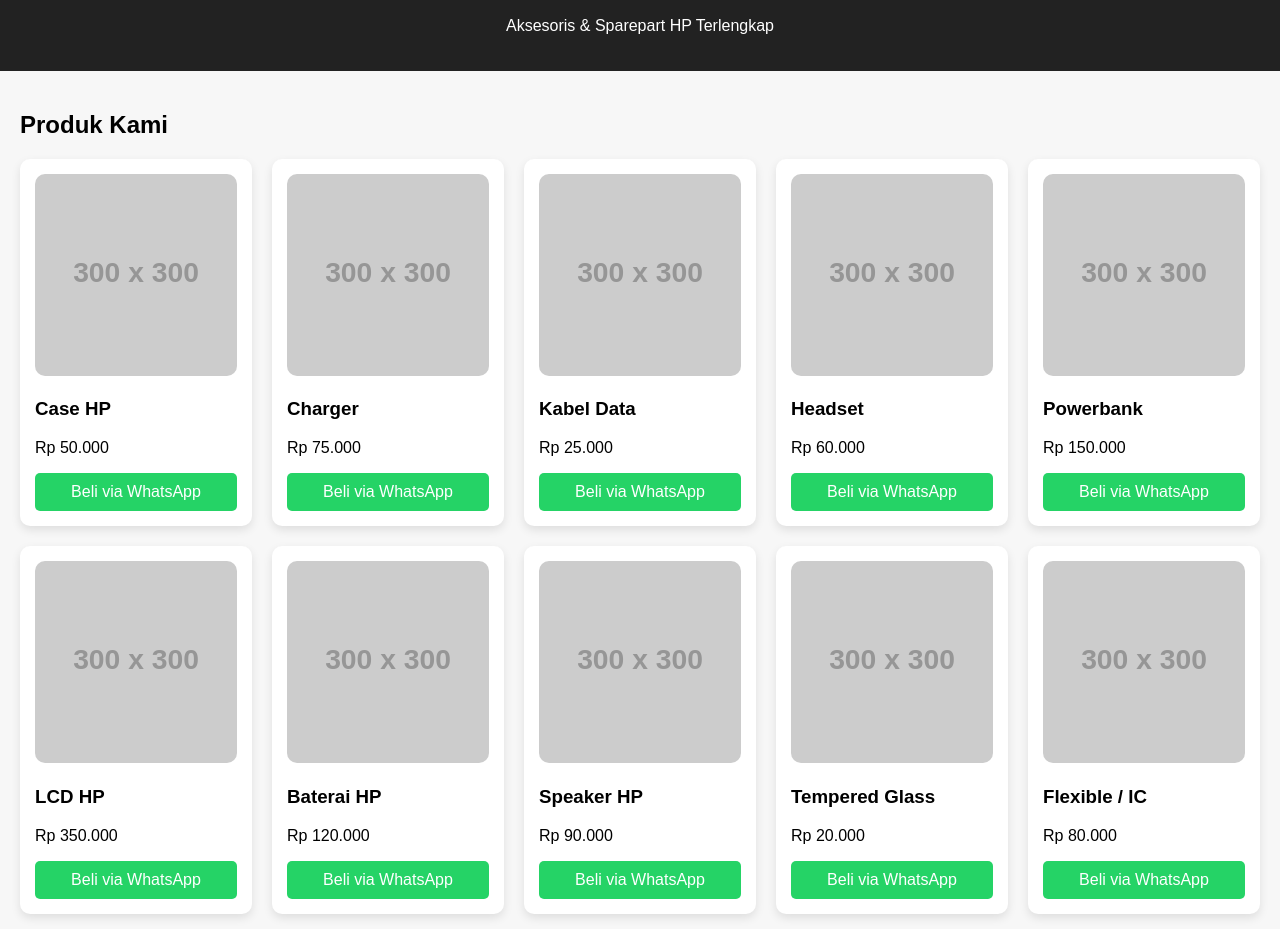
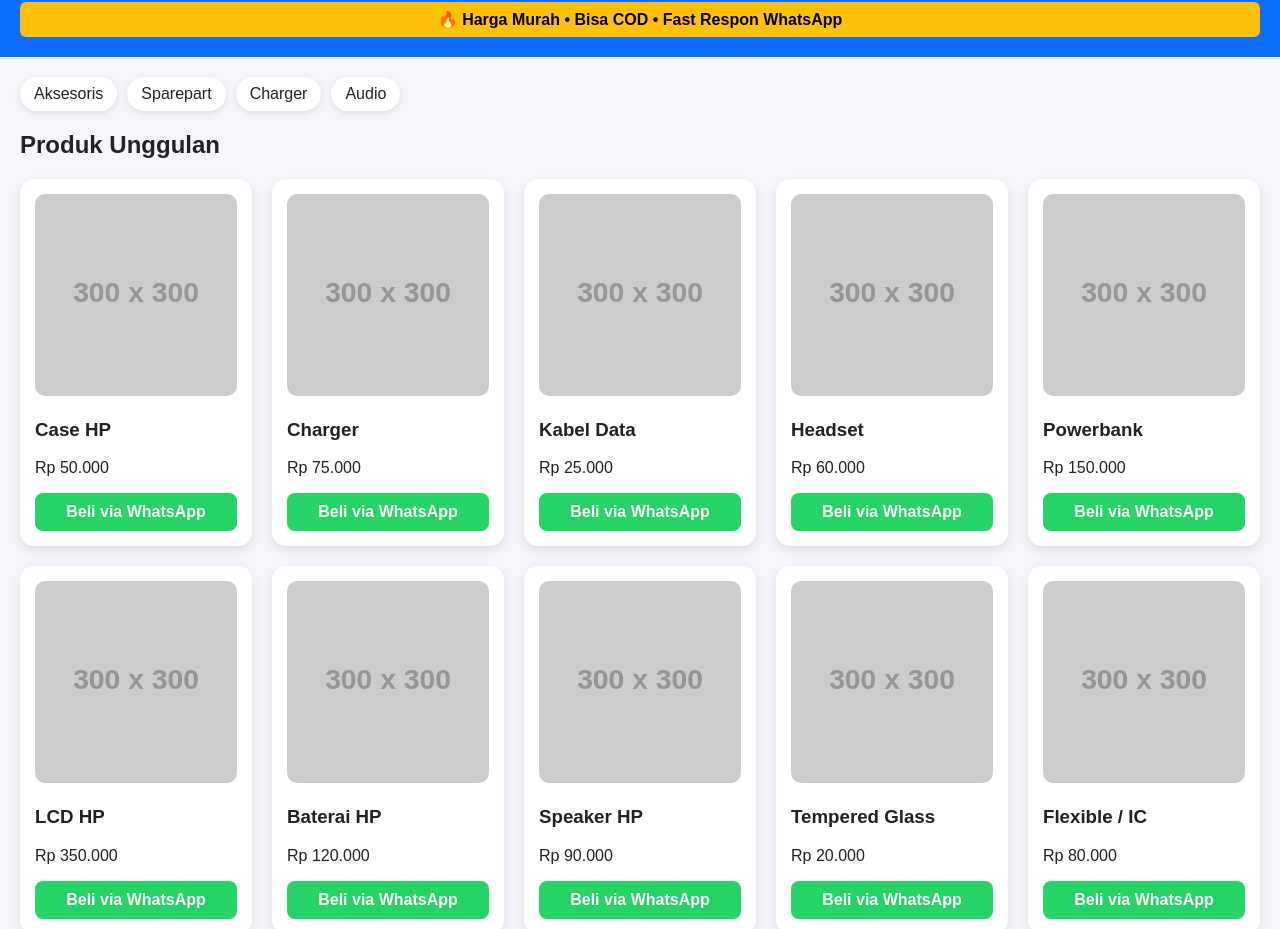
Before and after one commit to edisonsimamora7-cmd/NITACELL, a plain HTML site: page index.html in a window 1280 px wide. Shown: the part 83-1012 px from the top of the page. Drawn offline with Linux system fonts and the light colour scheme; placeholder pictures from the web are drawn by us.

Commit message:
Update index.html

```diff
--- a/index.html
+++ b/index.html
@@ -3,106 +3,79 @@
 <head>
   <meta charset="UTF-8" />
   <meta name="viewport" content="width=device-width, initial-scale=1.0" />
-  <title>Toko Online</title>
+  <title>NITA CELL | Aksesoris & Sparepart HP</title>
   <style>
-    body {font-family: Arial, sans-serif; margin:0; background:#f7f7f7;}
-    header {background:#222; color:#fff; padding:20px; text-align:center;}
-    .container {padding:20px;}
-    .products {display:grid; grid-template-columns:repeat(auto-fit,minmax(200px,1fr)); gap:20px;}
-    .card {background:#fff; border-radius:10px; padding:15px; box-shadow:0 4px 10px rgba(0,0,0,.1);}
-    .card img {width:100%; border-radius:10px;}
-    .btn {display:block; margin-top:10px; background:#25D366; color:#fff; text-align:center; padding:10px; border-radius:5px; text-decoration:none;}
-    footer {background:#222; color:#fff; text-align:center; padding:15px; margin-top:30px;}
+    :root{
+      --bg:#f4f6fb; --card:#fff; --text:#222; --primary:#0d6efd; --wa:#25D366;
+    }
+    body.dark{
+      --bg:#121212; --card:#1e1e1e; --text:#f1f1f1;
+    }
+    body{margin:0;font-family:Arial,Helvetica,sans-serif;background:var(--bg);color:var(--text);transition:.3s}
+    header{background:var(--primary);color:#fff;padding:20px}
+    header .top{display:flex;align-items:center;justify-content:space-between;gap:15px;flex-wrap:wrap}
+    .brand{display:flex;align-items:center;gap:12px}
+    .logo{width:50px;height:50px;border-radius:50%;background:#fff;color:var(--primary);display:flex;align-items:center;justify-content:center;font-weight:bold}
+    .toggle{cursor:pointer;background:#fff;color:#000;padding:6px 10px;border-radius:6px;font-size:14px}
+    .promo{margin-top:10px;background:#ffc107;color:#000;padding:8px;border-radius:6px;font-weight:bold;text-align:center}
+    .container{padding:20px}
+    .categories{display:flex;gap:10px;flex-wrap:wrap;margin-bottom:20px}
+    .cat{padding:8px 14px;border-radius:20px;background:var(--card);box-shadow:0 2px 6px rgba(0,0,0,.1)}
+    .products{display:grid;grid-template-columns:repeat(auto-fit,minmax(200px,1fr));gap:20px}
+    .card{background:var(--card);border-radius:14px;padding:15px;box-shadow:0 4px 10px rgba(0,0,0,.1)}
+    .card img{width:100%;border-radius:10px}
+    .btn{display:block;margin-top:10px;background:var(--wa);color:#fff;text-align:center;padding:10px;border-radius:8px;text-decoration:none;font-weight:bold}
+    footer{background:#000;color:#fff;text-align:center;padding:15px;margin-top:30px}
   </style>
 </head>
 <body>
 
 <header>
-  <h1>NITA CELL</h1>
-  <p>Aksesoris & Sparepart HP Terlengkap</p>
+  <div class="top">
+    <div class="brand">
+      <div class="logo">NC</div>
+      <div>
+        <h1 style="margin:0">NITA CELL</h1>
+        <small>Aksesoris & Sparepart HP</small>
+      </div>
+    </div>
+    <div class="toggle" onclick="toggleDark()">🌙 Dark Mode</div>
+  </div>
+  <div class="promo">🔥 Harga Murah • Bisa COD • Fast Respon WhatsApp</div>
 </header>
 
 <div class="container">
-  <h2>Produk Kami</h2>
+  <div class="categories">
+    <div class="cat">Aksesoris</div>
+    <div class="cat">Sparepart</div>
+    <div class="cat">Charger</div>
+    <div class="cat">Audio</div>
+  </div>
+
+  <h2>Produk Unggulan</h2>
   <div class="products">
 
-    <div class="card">
-      <img src="https://via.placeholder.com/300" alt="Case HP">
-      <h3>Case HP</h3>
-      <p>Rp 50.000</p>
-      <a class="btn" href="https://wa.me/6281265836561" target="_blank">Beli via WhatsApp</a>
-    </div>
-
-    <div class="card">
-      <img src="https://via.placeholder.com/300" alt="Charger">
-      <h3>Charger</h3>
-      <p>Rp 75.000</p>
-      <a class="btn" href="https://wa.me/6281265836561" target="_blank">Beli via WhatsApp</a>
-    </div>
-
-    <div class="card">
-      <img src="https://via.placeholder.com/300" alt="Kabel Data">
-      <h3>Kabel Data</h3>
-      <p>Rp 25.000</p>
-      <a class="btn" href="https://wa.me/6281265836561" target="_blank">Beli via WhatsApp</a>
-    </div>
-
-    <div class="card">
-      <img src="https://via.placeholder.com/300" alt="Headset">
-      <h3>Headset</h3>
-      <p>Rp 60.000</p>
-      <a class="btn" href="https://wa.me/6281265836561" target="_blank">Beli via WhatsApp</a>
-    </div>
-
-    <div class="card">
-      <img src="https://via.placeholder.com/300" alt="Powerbank">
-      <h3>Powerbank</h3>
-      <p>Rp 150.000</p>
-      <a class="btn" href="https://wa.me/6281265836561" target="_blank">Beli via WhatsApp</a>
-    </div>
-
-    <div class="card">
-      <img src="https://via.placeholder.com/300" alt="LCD HP">
-      <h3>LCD HP</h3>
-      <p>Rp 350.000</p>
-      <a class="btn" href="https://wa.me/6281265836561" target="_blank">Beli via WhatsApp</a>
-    </div>
-
-    <div class="card">
-      <img src="https://via.placeholder.com/300" alt="Baterai HP">
-      <h3>Baterai HP</h3>
-      <p>Rp 120.000</p>
-      <a class="btn" href="https://wa.me/6281265836561" target="_blank">Beli via WhatsApp</a>
-    </div>
-
-    <div class="card">
-      <img src="https://via.placeholder.com/300" alt="Speaker HP">
-      <h3>Speaker HP</h3>
-      <p>Rp 90.000</p>
-      <a class="btn" href="https://wa.me/6281265836561" target="_blank">Beli via WhatsApp</a>
-    </div>
-
-    <div class="card">
-      <img src="https://via.placeholder.com/300" alt="Tempered Glass">
-      <h3>Tempered Glass</h3>
-      <p>Rp 20.000</p>
-      <a class="btn" href="https://wa.me/6281265836561" target="_blank">Beli via WhatsApp</a>
-    </div>
-
-    <div class="card">
-      <img src="https://via.placeholder.com/300" alt="Flexible IC">
-      <h3>Flexible / IC</h3>
-      <p>Rp 80.000</p>
-      <a class="btn" href="https://wa.me/6281265836561" target="_blank">Beli via WhatsApp</a>
-    </div>
+    <div class="card"><img src="https://via.placeholder.com/300"><h3>Case HP</h3><p>Rp 50.000</p><a class="btn" href="https://wa.me/6281265836561" target="_blank">Beli via WhatsApp</a></div>
+    <div class="card"><img src="https://via.placeholder.com/300"><h3>Charger</h3><p>Rp 75.000</p><a class="btn" href="https://wa.me/6281265836561" target="_blank">Beli via WhatsApp</a></div>
+    <div class="card"><img src="https://via.placeholder.com/300"><h3>Kabel Data</h3><p>Rp 25.000</p><a class="btn" href="https://wa.me/6281265836561" target="_blank">Beli via WhatsApp</a></div>
+    <div class="card"><img src="https://via.placeholder.com/300"><h3>Headset</h3><p>Rp 60.000</p><a class="btn" href="https://wa.me/6281265836561" target="_blank">Beli via WhatsApp</a></div>
+    <div class="card"><img src="https://via.placeholder.com/300"><h3>Powerbank</h3><p>Rp 150.000</p><a class="btn" href="https://wa.me/6281265836561" target="_blank">Beli via WhatsApp</a></div>
+    <div class="card"><img src="https://via.placeholder.com/300"><h3>LCD HP</h3><p>Rp 350.000</p><a class="btn" href="https://wa.me/6281265836561" target="_blank">Beli via WhatsApp</a></div>
+    <div class="card"><img src="https://via.placeholder.com/300"><h3>Baterai HP</h3><p>Rp 120.000</p><a class="btn" href="https://wa.me/6281265836561" target="_blank">Beli via WhatsApp</a></div>
+    <div class="card"><img src="https://via.placeholder.com/300"><h3>Speaker HP</h3><p>Rp 90.000</p><a class="btn" href="https://wa.me/6281265836561" target="_blank">Beli via WhatsApp</a></div>
+    <div class="card"><img src="https://via.placeholder.com/300"><h3>Tempered Glass</h3><p>Rp 20.000</p><a class="btn" href="https://wa.me/6281265836561" target="_blank">Beli via WhatsApp</a></div>
+    <div class="card"><img src="https://via.placeholder.com/300"><h3>Flexible / IC</h3><p>Rp 80.000</p><a class="btn" href="https://wa.me/6281265836561" target="_blank">Beli via WhatsApp</a></div>
 
   </div>
 </div>
-</div>
 
 <footer>
-  <p>© 2026 Toko Online | Hubungi via WhatsApp</p>
+  <p>© 2026 NITA CELL • Order via WhatsApp 0812‑6583‑6561</p>
 </footer>
+
+<script>
+  function toggleDark(){document.body.classList.toggle('dark');}
+</script>
 
 </body>
 </html>
```
